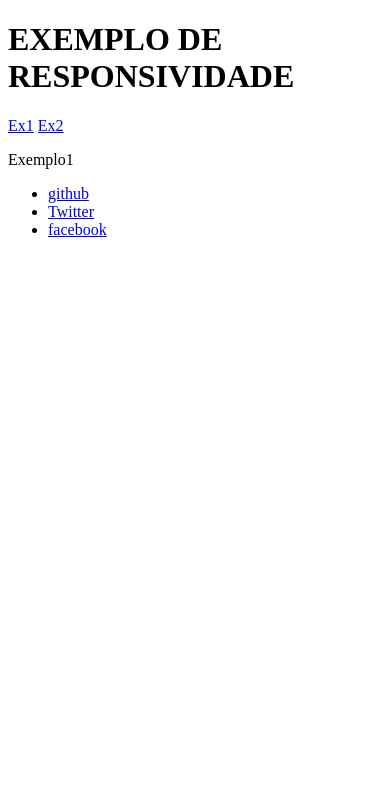
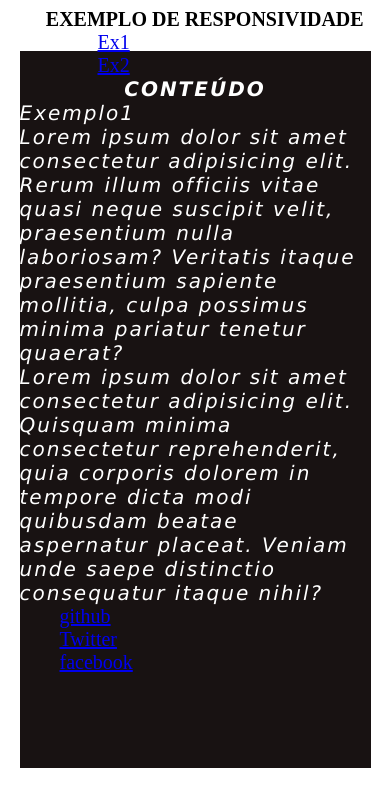
Before and after one commit to 1TDSPG-2022/css-responsivo, a plain HTML site: page pf0670/index.html in a window 390 px wide. Drawn offline with Linux system fonts and the light colour scheme.

Commit message:
Exemplo de breakpoint

```diff
--- a/pf0670/css/style.css
+++ b/pf0670/css/style.css
@@ -1,2 +1,72 @@
 
 /* style.css */
+
+/* reset css */
+*{
+    font-size: 20px;
+    margin: 0;
+    box-sizing: border-box;
+}
+
+/* BASE */
+.container{
+    background-color: #181212;
+    color:#fff;
+    margin:1vh 5vw;
+    height: 90vh;
+}
+
+.cabecalho{
+    width: 95vw;
+    height: 5vh;
+    background-color: #fff;
+    color: #000000;
+}
+
+.cabecalho h1 {
+    text-align: center;
+}
+
+.cabecalho nav {
+    float: left;
+}
+.cabecalho nav a{
+    padding: 0 20vw;
+}
+
+.conteudo{
+    clear: left;
+    font-family: Verdana, Geneva, Tahoma, sans-serif;
+}
+
+.conteudo article{
+    font-style: italic;
+    letter-spacing: 2px;
+}
+
+.conteudo article h2{
+    text-align: center;
+}
+
+.rodape nav ul{
+    list-style: none;
+}
+
+@media only screen  and (min-width:1622px) and (max-width:1915px){
+    .rodape nav ul{
+        margin-top: 55vh;
+    }
+
+}
+
+@media only screen  and (min-width:860px) and (max-width:1621px){
+    .rodape nav ul{
+        margin-top: 45vh;
+    }
+
+    .conteudo{
+        background-color: aqua;
+        color: brown;
+    }
+
+}
--- a/pf0670/index.html
+++ b/pf0670/index.html
@@ -25,7 +25,14 @@
             <main>
                 <div>
                     <article>
+                        <h2>CONTEÚDO</h2>
                         <p>Exemplo1</p>
+                        <p>Lorem ipsum dolor sit amet consectetur adipisicing elit. Rerum illum officiis vitae quasi
+                            neque suscipit velit, praesentium nulla laboriosam? Veritatis itaque praesentium sapiente
+                            mollitia, culpa possimus minima pariatur tenetur quaerat?</p>
+                        <p>Lorem ipsum dolor sit amet consectetur adipisicing elit. Quisquam minima consectetur
+                            reprehenderit, quia corporis dolorem in tempore dicta modi quibusdam beatae aspernatur
+                            placeat. Veniam unde saepe distinctio consequatur itaque nihil? </p>
                     </article>
                 </div>
             </main>
```
